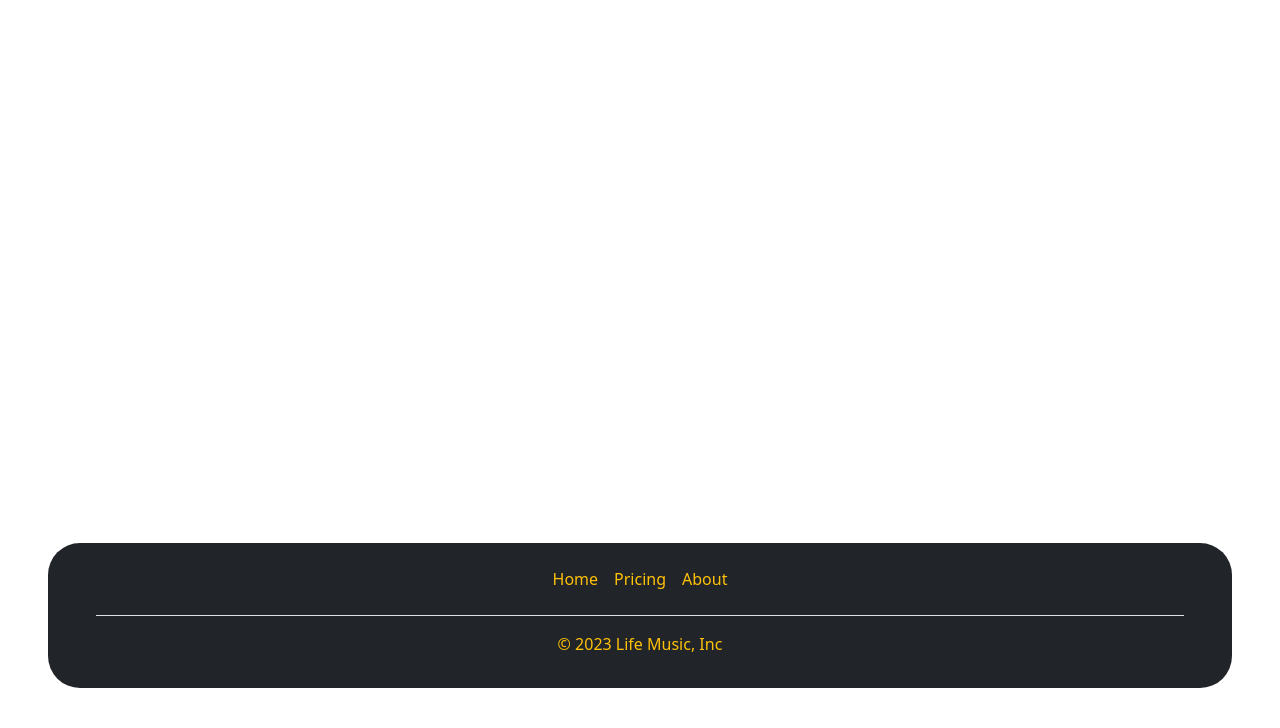
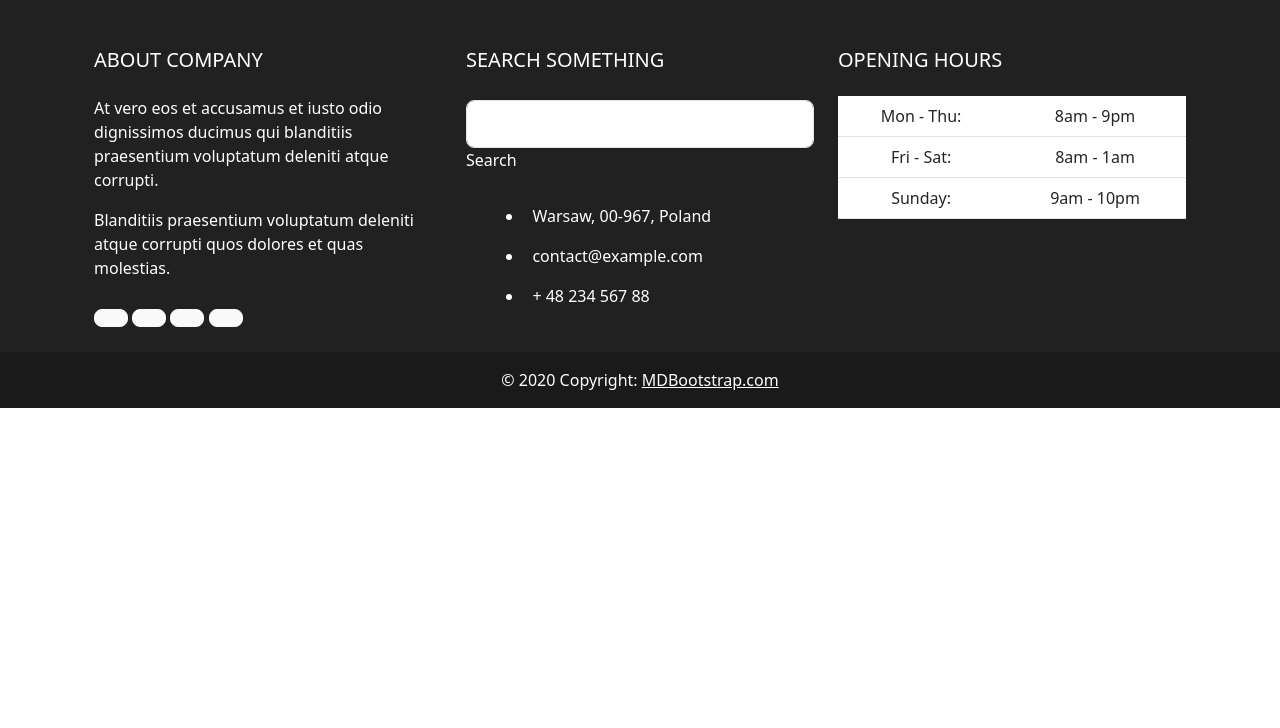
Before and after one commit to Mohammad-R-N/coffee-shop, a Django app: page / in a window 1280 px wide. Shown: the part 72-800 px from the top of the page. Run offline with Django 4.2, Linux system fonts and the light colour scheme; parts of the project's set-up code (start-up, migrations or seed data) failed here and were passed over; some libraries are stand-ins or nearby versions.

Commit message:
chore: footer html add

```diff
--- a/project/templates/inc/footer.html
+++ b/project/templates/inc/footer.html
@@ -1,10 +1,105 @@
-<div class="px-5 my-3 my-footer">
-    <footer class="py-3 my-4 bg-dark rounded-5">
-        <ul class="nav justify-content-center border-bottom mx-5 pb-3 mb-3">
-            <li class="nav-item"><a href="#" class="nav-link px-2 text-warning">Home</a></li>
-            <li class="nav-item"><a href="#" class="nav-link px-2 text-warning">Pricing</a></li>
-            <li class="nav-item"><a href="#" class="nav-link px-2 text-warning">About</a></li>
-        </ul>
-        <p class="text-center text-warning">© 2023 Life Music, Inc</p>
-    </footer>
+<!-- Remove the container if you want to extend the Footer to full width. -->
+<div class="" style="background-color: rgba(158, 100, 5,0.7);">
+    <div class="">
+
+        <footer class="text-white text-center text-lg-start my-bg">
+            <!-- Grid container -->
+            <div class="container p-4">
+                <!--Grid row-->
+                <div class="row mt-4">
+                    <!--Grid column-->
+                    <div class="col-lg-4 col-md-12 mb-4 mb-md-0">
+                        <h5 class="text-uppercase mb-4">About company</h5>
+
+                        <p>
+                            At vero eos et accusamus et iusto odio dignissimos ducimus qui blanditiis praesentium
+                            voluptatum deleniti atque corrupti.
+                        </p>
+
+                        <p>
+                            Blanditiis praesentium voluptatum deleniti atque corrupti quos dolores et quas
+                            molestias.
+                        </p>
+
+                        <div class="mt-4">
+                            <!-- Facebook -->
+                            <a type="button" class="btn btn-floating btn-light btn-lg"><i
+                                    class="fab fa-facebook-f"></i></a>
+                            <!-- Dribbble -->
+                            <a type="button" class="btn btn-floating btn-light btn-lg"><i
+                                    class="fab fa-dribbble"></i></a>
+                            <!-- Twitter -->
+                            <a type="button" class="btn btn-floating btn-light btn-lg"><i
+                                    class="fab fa-twitter"></i></a>
+                            <!-- Google + -->
+                            <a type="button" class="btn btn-floating btn-light btn-lg"><i
+                                    class="fab fa-google-plus-g"></i></a>
+                            <!-- Linkedin -->
+                        </div>
+                    </div>
+                    <!--Grid column-->
+
+                    <!--Grid column-->
+                    <div class="col-lg-4 col-md-6 mb-4 mb-md-0">
+                        <h5 class="text-uppercase mb-4 pb-1">Search something</h5>
+
+                        <div class="form-outline form-white mb-4">
+                            <input type="text" id="formControlLg" class="form-control form-control-lg" />
+                            <label class="form-label" for="formControlLg">Search</label>
+                        </div>
+
+                        <ul class="fa-ul" style="margin-left: 1.65em;">
+                            <li class="mb-3">
+                                <span class="fa-li"><i class="fas fa-home"></i></span><span class="ms-2">Warsaw, 00-967,
+                                    Poland</span>
+                            </li>
+                            <li class="mb-3">
+                                <span class="fa-li"><i class="fas fa-envelope"></i></span><span
+                                    class="ms-2">contact@example.com</span>
+                            </li>
+                            <li class="mb-3">
+                                <span class="fa-li"><i class="fas fa-phone"></i></span><span class="ms-2">+ 48 234 567
+                                    88</span>
+                            </li>
+                        </ul>
+                    </div>
+                    <!--Grid column-->
+
+                    <!--Grid column-->
+                    <div class="col-lg-4 col-md-6 mb-4 mb-md-0">
+                        <h5 class="text-uppercase mb-4">Opening hours</h5>
+
+                        <table class="table text-center text-white">
+                            <tbody class="fw-normal">
+                                <tr>
+                                    <td>Mon - Thu:</td>
+                                    <td>8am - 9pm</td>
+                                </tr>
+                                <tr>
+                                    <td>Fri - Sat:</td>
+                                    <td>8am - 1am</td>
+                                </tr>
+                                <tr>
+                                    <td>Sunday:</td>
+                                    <td>9am - 10pm</td>
+                                </tr>
+                            </tbody>
+                        </table>
+                    </div>
+                    <!--Grid column-->
+                </div>
+                <!--Grid row-->
+            </div>
+            <!-- Grid container -->
+
+            <!-- Copyright -->
+            <div class="text-center p-3" style="background-color: rgba(0, 0, 0, 0.2);">
+                © 2020 Copyright:
+                <a class="text-white" href="https://mdbootstrap.com/">MDBootstrap.com</a>
+            </div>
+            <!-- Copyright -->
+        </footer>
+
+    </div>
+    <!-- End of .container -->
 </div>
```
